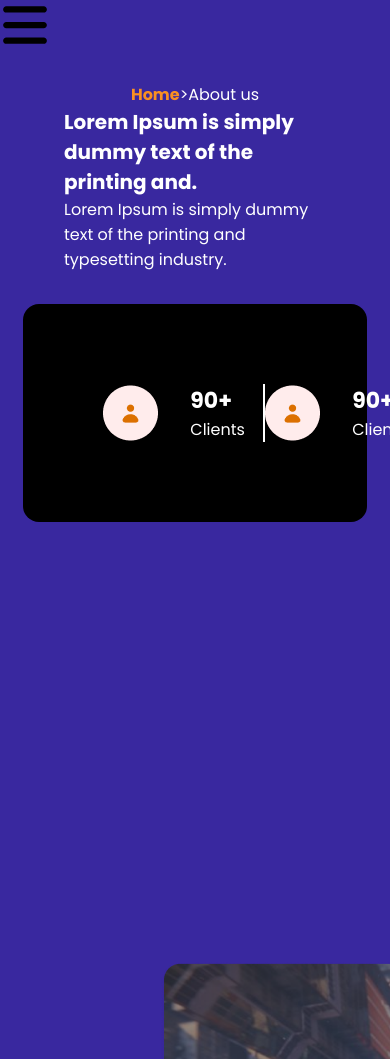
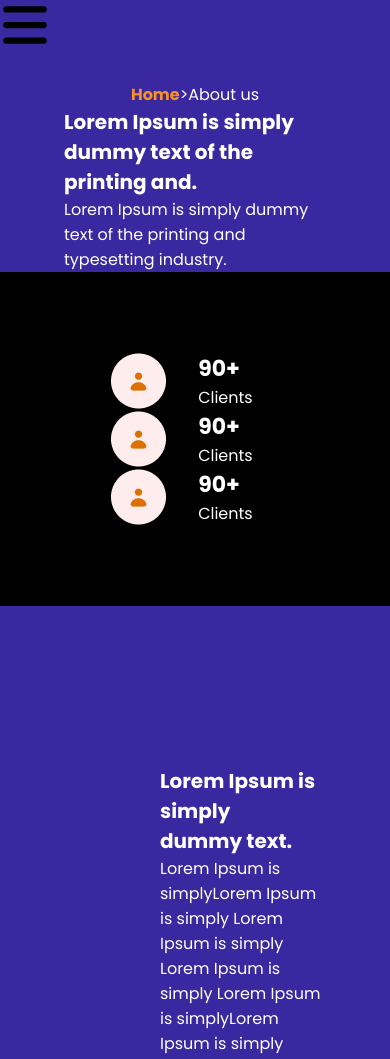
Before and after one commit to Youcode-Classe-E-2023-2024/alifertah_console, a plain HTML site: page services.html in a window 390 px wide. Shown: the top 1059 px of the page. Drawn offline with Linux system fonts and the light colour scheme.

Commit message:
chore : some responsive to service page

```diff
--- a/styles.css
+++ b/styles.css
@@ -776,4 +776,19 @@ input, textarea{
     .team{
         margin: .5rem;
     }
+
+    .statslist{
+        display: flex;
+        flex-direction: column;
+        margin: 0;
+        width: 100%;
+    }
+
+    .border{
+        border: none !important;
+    }
+
+    .benifitsSection > img{
+        display: none;
+    }
 }
```
